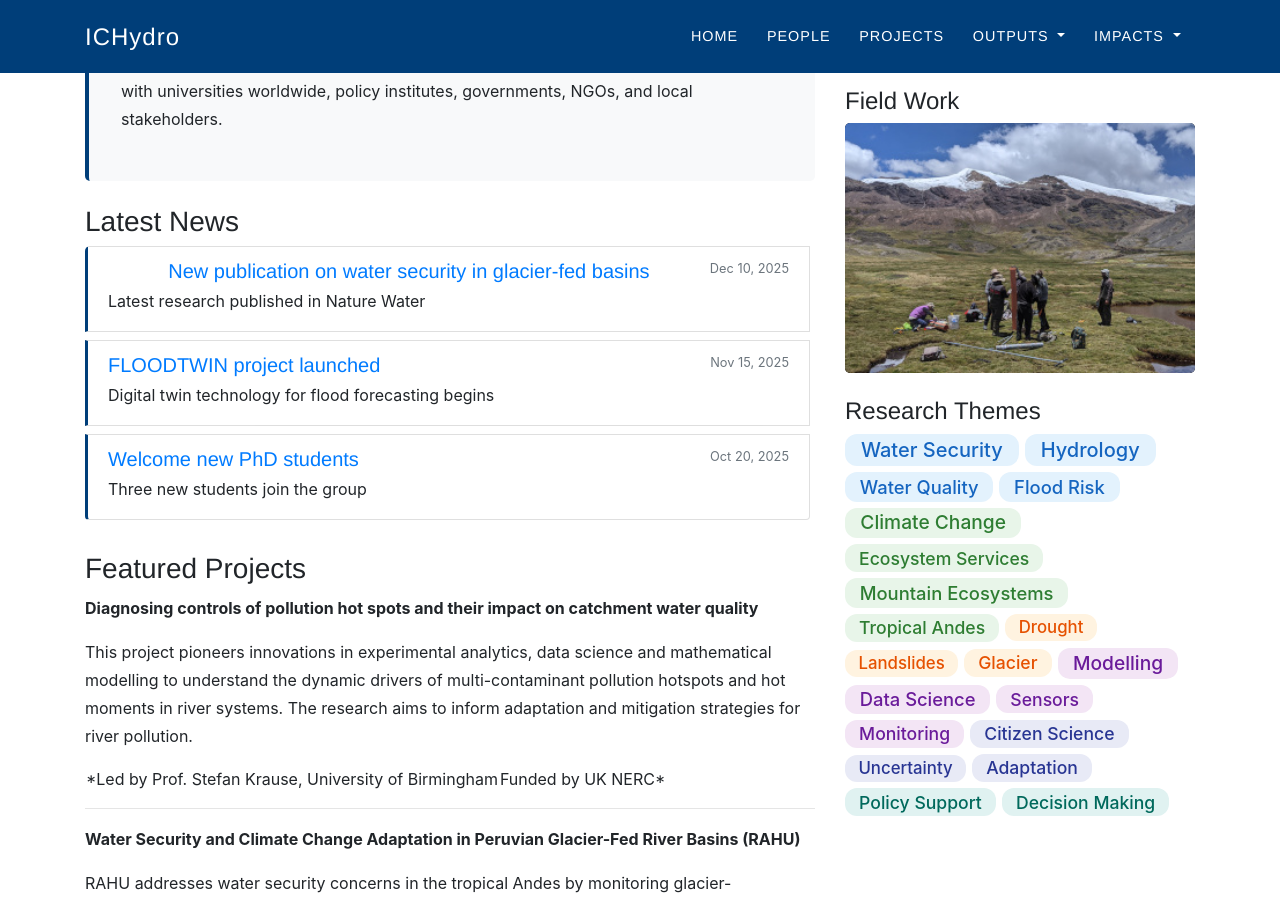
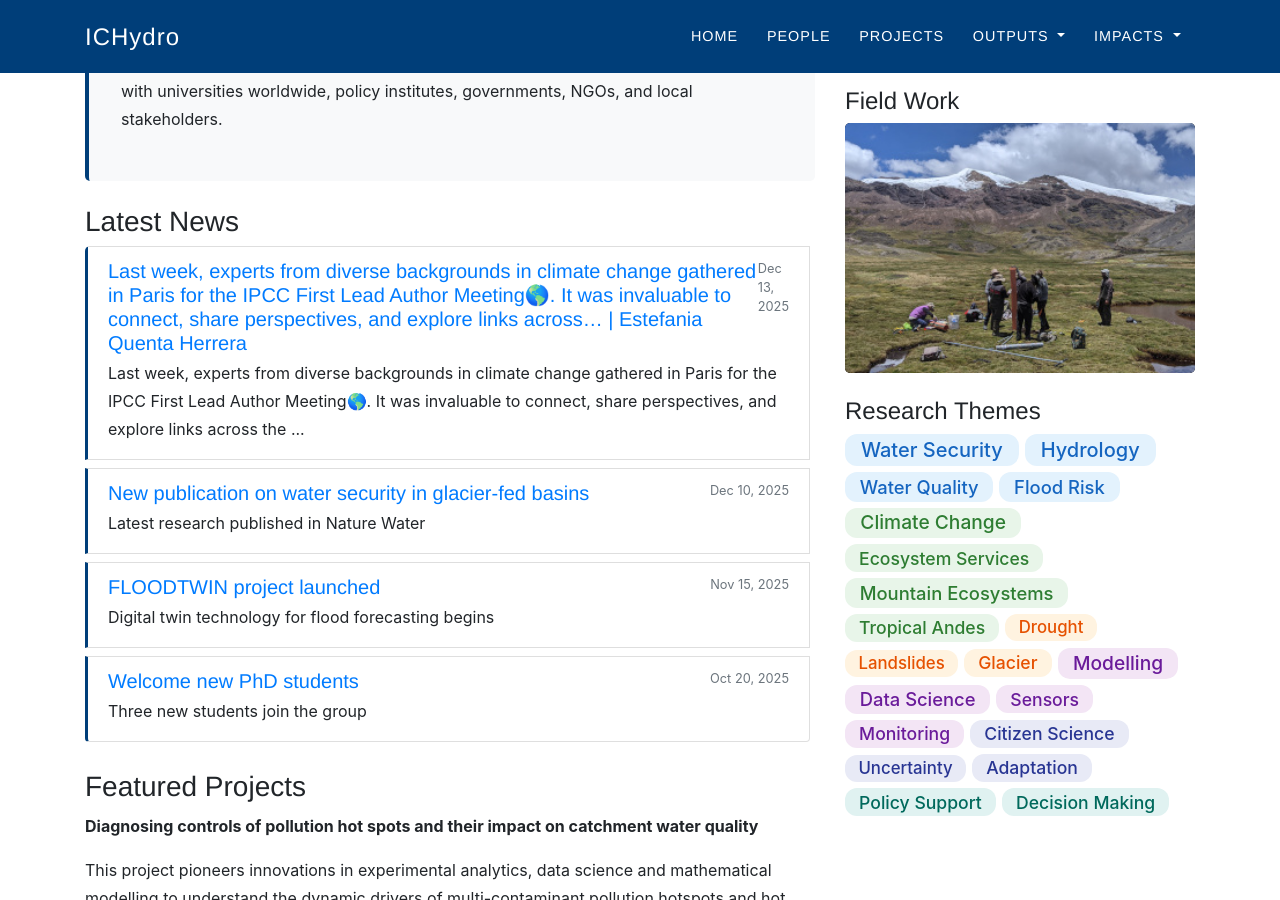
Before and after one commit to ICHydro/ichydro.github.io, a Jekyll site: the page built from index.md, in a window 1280 px wide and 900 px high, scrolled down 594 px. Built offline with Jekyll 4.4.1, drawn with Linux system fonts in a browser that asks for light colours; some web fonts are replaced.

Commit message:
Add news: Last week, experts from diverse backgrounds in climate change gathered in Paris for the IPCC First Lead Author Meeting🌎. It was invaluable to connect, share perspectives, and explore links across… | Estefania Quenta Herrera

```diff
--- a/_data/news.yml
+++ b/_data/news.yml
@@ -1,3 +1,10 @@
+- title: "Last week, experts from diverse backgrounds in climate change gathered in Paris for the IPCC First Lead Author Meeting🌎.
+It was invaluable to connect, share perspectives, and explore links across… | Estefania Quenta Herrera"
+  date: 2025-12-13
+  description: "Last week, experts from diverse backgrounds in climate change gathered in Paris for the IPCC First Lead Author Meeting🌎.
+It was invaluable to connect, share perspectives, and explore links across the ..."
+  link: "https://www.linkedin.com/posts/estefaniaquentaherrera_last-week-experts-from-diverse-backgrounds-activity-7404462304563609600-f1wY"
+  author: "Estefania"
 # News feed items
 # Add new items to the top of the list
 # Format: date, title, description (optional), link (optional)
```
